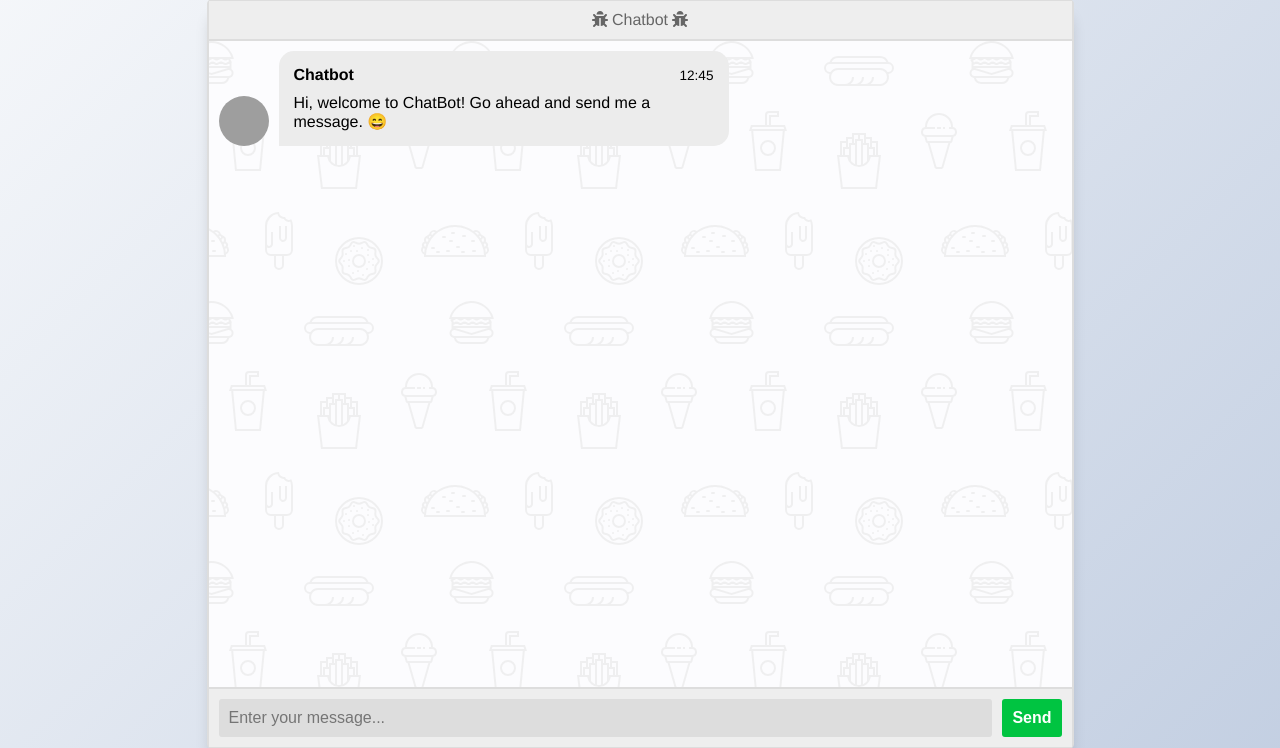
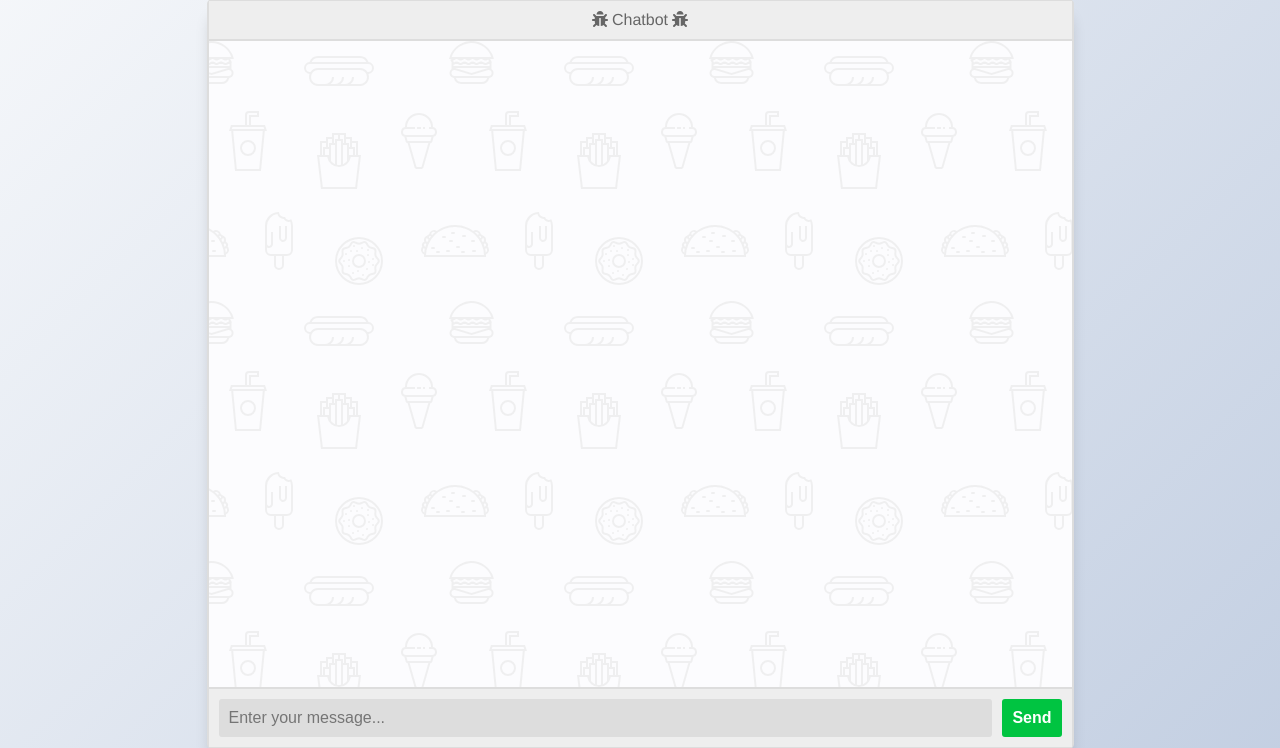
Before and after one commit to shengliangd/OhBing, a Flask app: page / in a window 1280 px wide. Shown: the part 26-774 px from the top of the page. Run offline with Flask 3, Linux system fonts and the light colour scheme; parts of the project's set-up code (start-up, migrations or seed data) failed here and were passed over; some libraries are stand-ins or nearby versions; grey boxes are pictures that could not be loaded.

Commit message:
minor update

```diff
--- a/main.py
+++ b/main.py
@@ -1,3 +1,5 @@
+import yaml
+from email import utils
 from flask import Flask, render_template, request
 import atexit
 import logging
@@ -18,7 +20,6 @@ from typing import Tuple, List
 cfg_name = sys.argv[1]
 host = sys.argv[2]
 
-import yaml
 config = yaml.load(
     open(f'configs/{sys.argv[1]}.yaml', 'r'), Loader=yaml.FullLoader)
 os.makedirs(f'data/bots/{cfg_name}', exist_ok=True)
@@ -106,8 +107,7 @@ class Memory:
 
             # importance
             prompt = f"""\
-{self.config['description']}
-On the scale of 1 to 10, where 1 is purely mundane (e.g., brushing teeth, making bed) and 10 is extremely important (e.g., college acceptance, break up, national policy), rate the importance of the following piece of memory:
+On the scale of 1 to 10, where 1 is purely mundane (e.g., brushing teeth, making bed) and 10 is extremely important (e.g., national policy, breaking news), rate the importance of the following piece of memory:
 {content}
 Rating (no explanation): """
             logger.debug(f'asking for rating with prompt: \n{prompt}')
@@ -146,9 +146,10 @@ Rating (no explanation): """
                 relevance = cos_sim(embedding, emb)
                 relevance = relevance if relevance > config['relevance_thresh'] else -math.inf
 
-                scores.append(0.20 * recency + 0.50 *
-                              relevance + 0.30 * importance)
-                logger.debug(f'\t{scores[-1]:.3f} {text}')
+                scores.append(0.10 * recency + 0.70 *
+                              relevance + 0.20 * importance)
+                logger.debug(
+                    f'\t{scores[-1]:.3f}({recency:.3f} {relevance:.3f} {importance:.3f}) {text}')
             # sort scores with indices, filter by thresh
             scores = np.array(scores)
             indices = np.argsort(scores)[::-1]
@@ -174,7 +175,7 @@ class ChatBot:
         with self.lock:
             self._reflect_timer and self._reflect_timer.cancel()
 
-            self.chat_history.append(('other', inp))
+            self.chat_history.append(('user', inp))
 
             chat_history_str = ''
             for role, text in self.chat_history:
@@ -209,7 +210,8 @@ How would {self.config['name']} respond?
 
             # ask LM
             logger.debug(f'generating response with prompt: \n{prompt}')
-            ret = self.lm.generate(prompt).lstrip(f'{self.config["name"]}: ')
+            ret = utils.remove_prefix(self.lm.generate(
+                prompt), f'{self.config["name"]}: ')
             logger.debug(f'generated response: \n{ret}')
 
             self.chat_history.append(('me', ret))
@@ -234,19 +236,15 @@ How would {self.config['name']} respond?
 
             # construct prompt to identify notable info from the chat history
             prompt = f"""\
-Below is a conversation between {self.config['name']} and another person:
 {chat_history_str}
 
-What important information could be summarized from this conversation? List in their own language:
+What facts/events/data should {self.config['name']} memorize from this conversation? List using the conversation's language:
 """
 
             # ask LM
             logger.debug(f'reflecting with prompt: \n{prompt}')
             ret = self.lm.generate(prompt)
-
-            # remove leading '*', spaces, numbering, etc.
-            ret = [line.strip().lstrip('*').lstrip('0123456789.- ')
-                   for line in ret.split('\n') if line.strip()]
+            ret = [line for line in ret.split('\n') if line.strip()]
 
             # add these info into memory
             logger.debug(f'adding to memory: \n{ret}')
--- a/templates/index.html
+++ b/templates/index.html
@@ -20,19 +20,6 @@
             </div>
         </header>
         <main class="msger-chat">
-            <div class="msg left-msg">
-                <div class="msg-img" style="background-image: url(https://image.flaticon.com/icons/svg/327/327779.svg)">
-                </div>
-                <div class="msg-bubble">
-                    <div class="msg-info">
-                        <div class="msg-info-name">Chatbot</div>
-                        <div class="msg-info-time">12:45</div>
-                    </div>
-                    <div class="msg-text">
-                        Hi, welcome to ChatBot! Go ahead and send me a message. 😄
-                    </div>
-                </div>
-            </div>
         </main>
         <form class="msger-inputarea">
             <input type="text" class="msger-input" id="textInput" placeholder="Enter your message...">
@@ -65,7 +52,6 @@
   <div class="msg-img" style="background-image: url(${img})"></div>
   <div class="msg-bubble">
     <div class="msg-info">
-      <div class="msg-info-name">${name}</div>
       <div class="msg-info-time">${formatDate(new Date())}</div>
     </div>
     <div class="msg-text">${text}</div>
--- /dev/null
+++ b/utils.py
@@ -0,0 +1,4 @@
+def remove_prefix(text, prefix):
+    if text.startswith(prefix):
+        return text[len(prefix):]
+    return text
```
Also changed, not shown: configs/Paimeng.yaml (added, +7 -0 lines).
